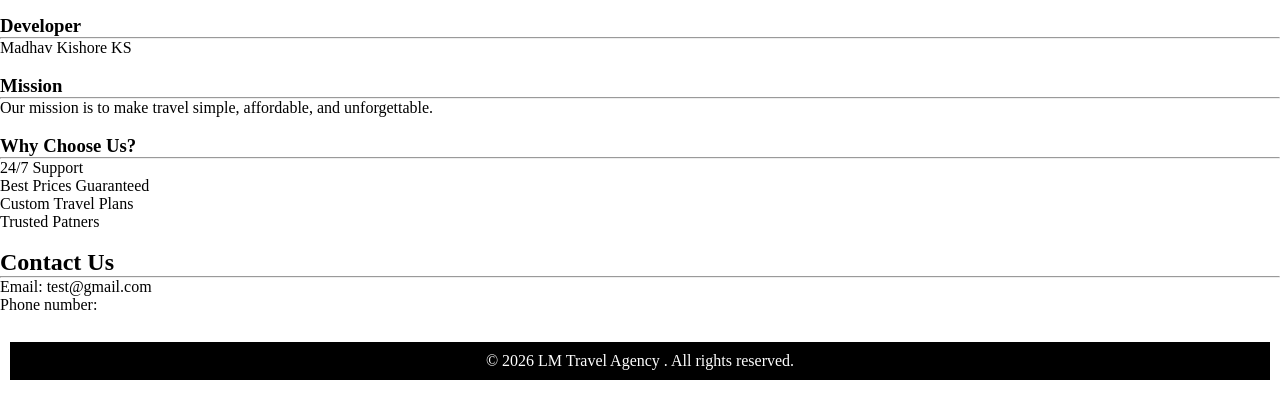
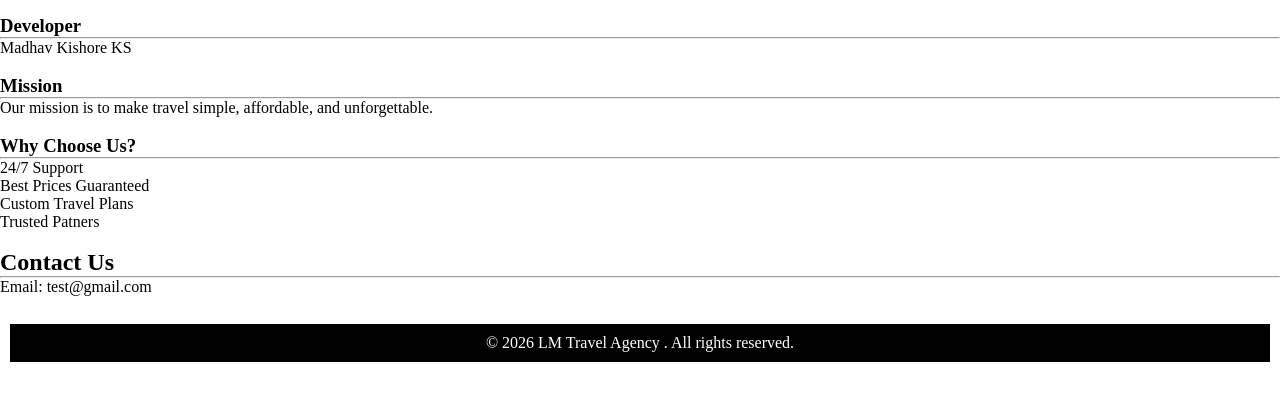
Before and after one commit to Madhav1303/Travel-Agency, a plain HTML site: page frontend/html/about us.html in a window 1280 px wide. Shown: the part 82-500 px from the top of the page. Drawn offline with Linux system fonts and the light colour scheme.

Commit message:
updated frontend code

```diff
--- a/frontend/html/about us.html
+++ b/frontend/html/about us.html
@@ -37,7 +37,6 @@
     <hr>
     <p>
         Email: test@gmail.com<br>
-        Phone number:
     </p>
 </div>
     <br>
```
